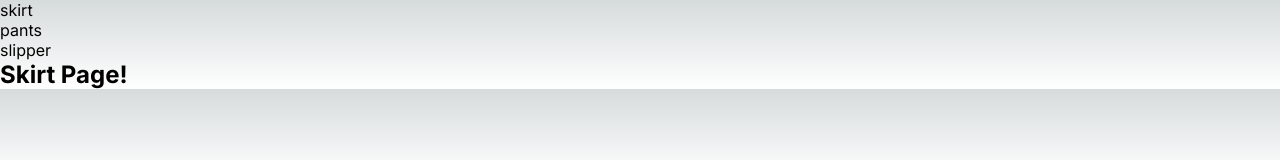
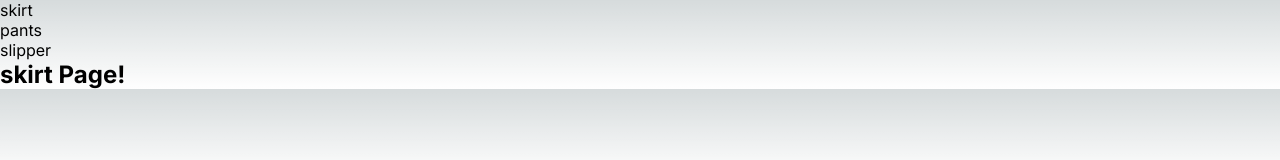
Before and after one commit to apeachicetea/nextjs_note, a Next.js app: page /products/skirt in a window 1280 px wide. Shown: the top 160 px of the page. Built offline with nearby package versions, Linux system fonts and the light colour scheme.

Commit message:
Dynamic Routing

```diff
--- /dev/null
+++ b/src/app/products/[slug]/page.tsx
@@ -0,0 +1,10 @@
+type Props = {
+  params: {
+    slug: string;
+  };
+};
+
+export default function Pants({ params }: Props) {
+  const { slug } = params;
+  return <h1>{`${slug} Page!`}</h1>;
+}
--- a/src/app/products/pants/page.tsx
+++ /dev/null
@@ -1,3 +0,0 @@
-export default function Pants() {
-  return <h1>Pants Page!</h1>;
-}
--- a/src/app/products/skirt/page.tsx
+++ /dev/null
@@ -1,3 +0,0 @@
-export default function Skirt() {
-  return <h1>Skirt Page!</h1>;
-}
--- a/src/app/products/slipper/page.tsx
+++ /dev/null
@@ -1,3 +0,0 @@
-export default function Slipper() {
-  return <h1>Slipper Page!</h1>;
-}
```
